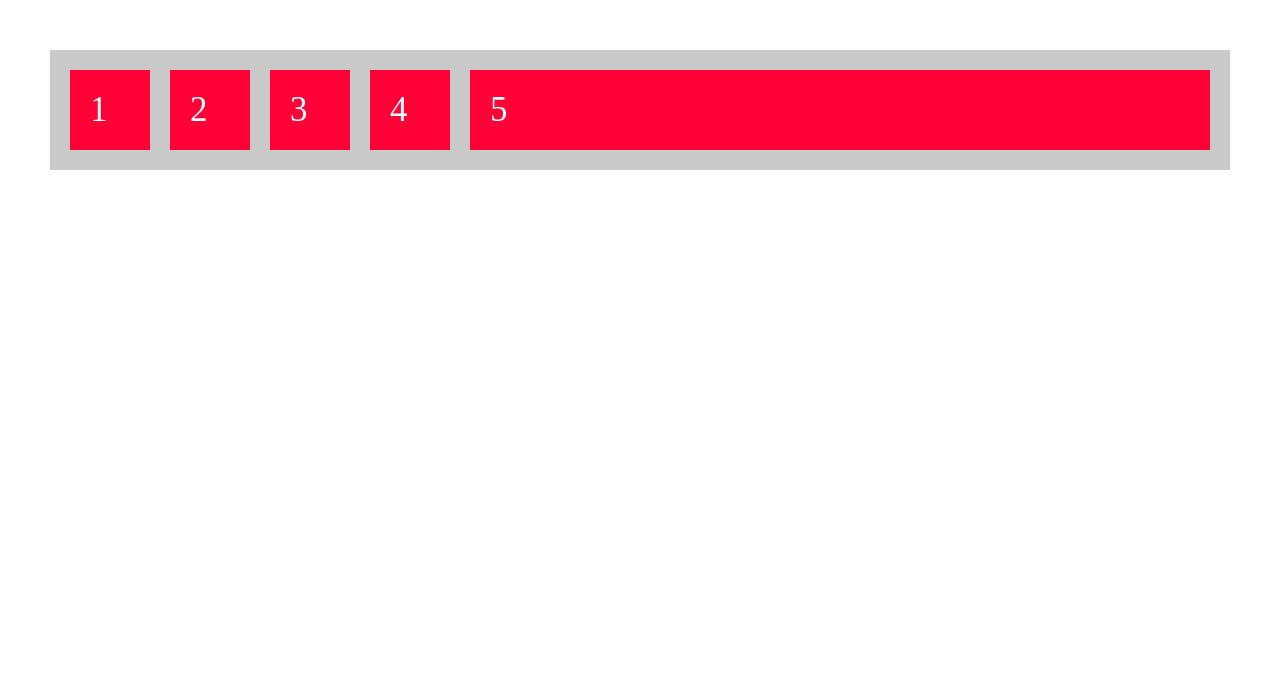
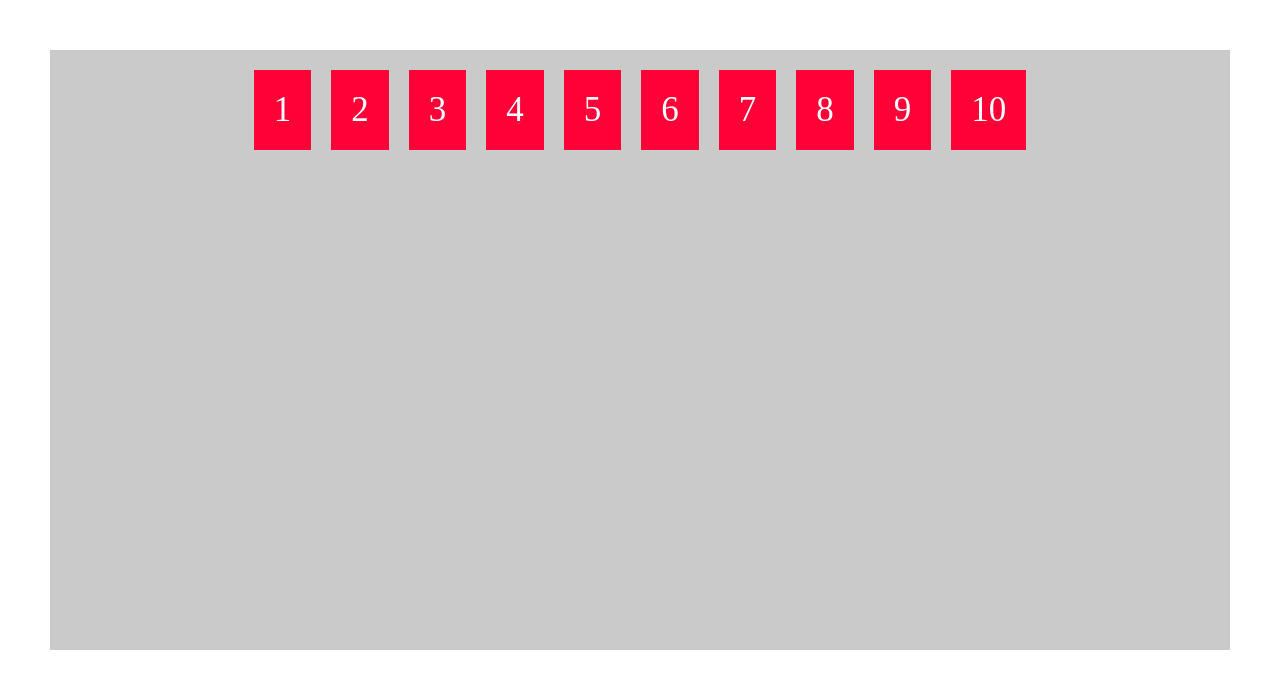
Before and after one commit to mushtaqj/flexbox-playground, a plain HTML site: page index.html in a window 1280 px wide. Drawn offline with Linux system fonts and the light colour scheme.

Commit message:
final documentation

```diff
--- a/index.html
+++ b/index.html
@@ -14,6 +14,11 @@
     <div class="item-3 item">3</div>
     <div class="item-4 item">4</div>
     <div class="item-5 item">5</div>
+    <div class="item-6 item">6</div>
+    <div class="item-7 item">7</div>
+    <div class="item-8 item">8</div>
+    <div class="item-9 item">9</div>
+    <div class="item-10 item">10</div>
   </div>
 
 </body>
--- a/main.css
+++ b/main.css
@@ -8,11 +8,14 @@
   background-color: #cacaca;
   padding: 10px;
   margin: 50px;
+  height: 600px;
   /* The container properties for the flexbox */
   display: flex;
   flex-direction: row;
   justify-content: center;
   align-items: center;
+  flex-wrap: wrap;
+  align-content: flex-start;
 }
 
 .item {
@@ -22,7 +25,7 @@
   padding: 20px;
   margin: 10px;
   /* flex-grow: 1; */
-  flex: 1;
+  /* flex: 1; */
 }
 
 /*
@@ -59,7 +62,8 @@ Control order of items at the child level
   flex: 5;
 } */
 
+/* Control flex-shrink of items at the child level
 .item-5 {
   flex-basis: 700px;
   flex-shrink: 0;
-}
+} */
```
Also changed, not shown: images/align-content.png (added), images/flex-direction.png (added), images/flex-wrap.png (added), 1 other file.
